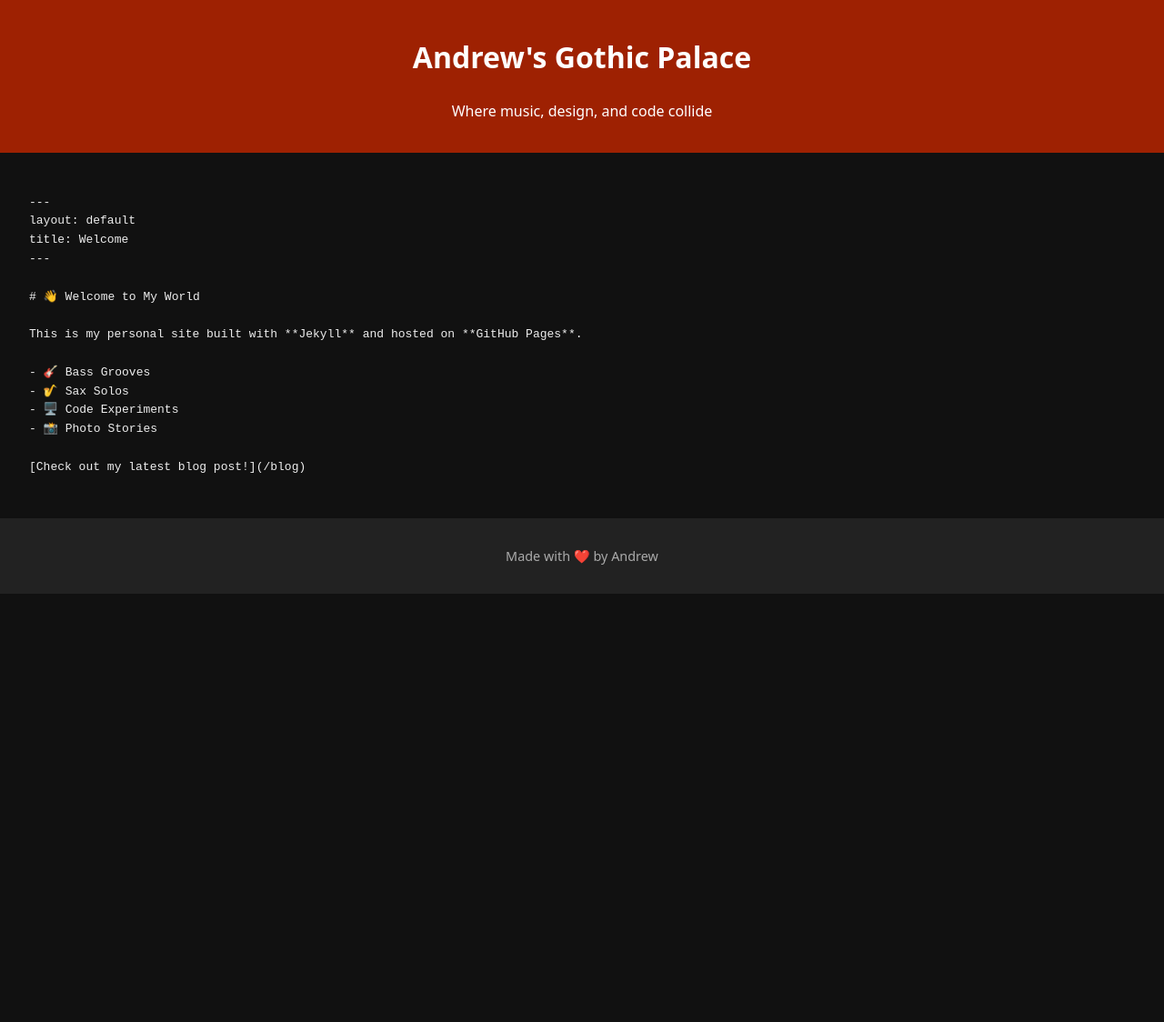
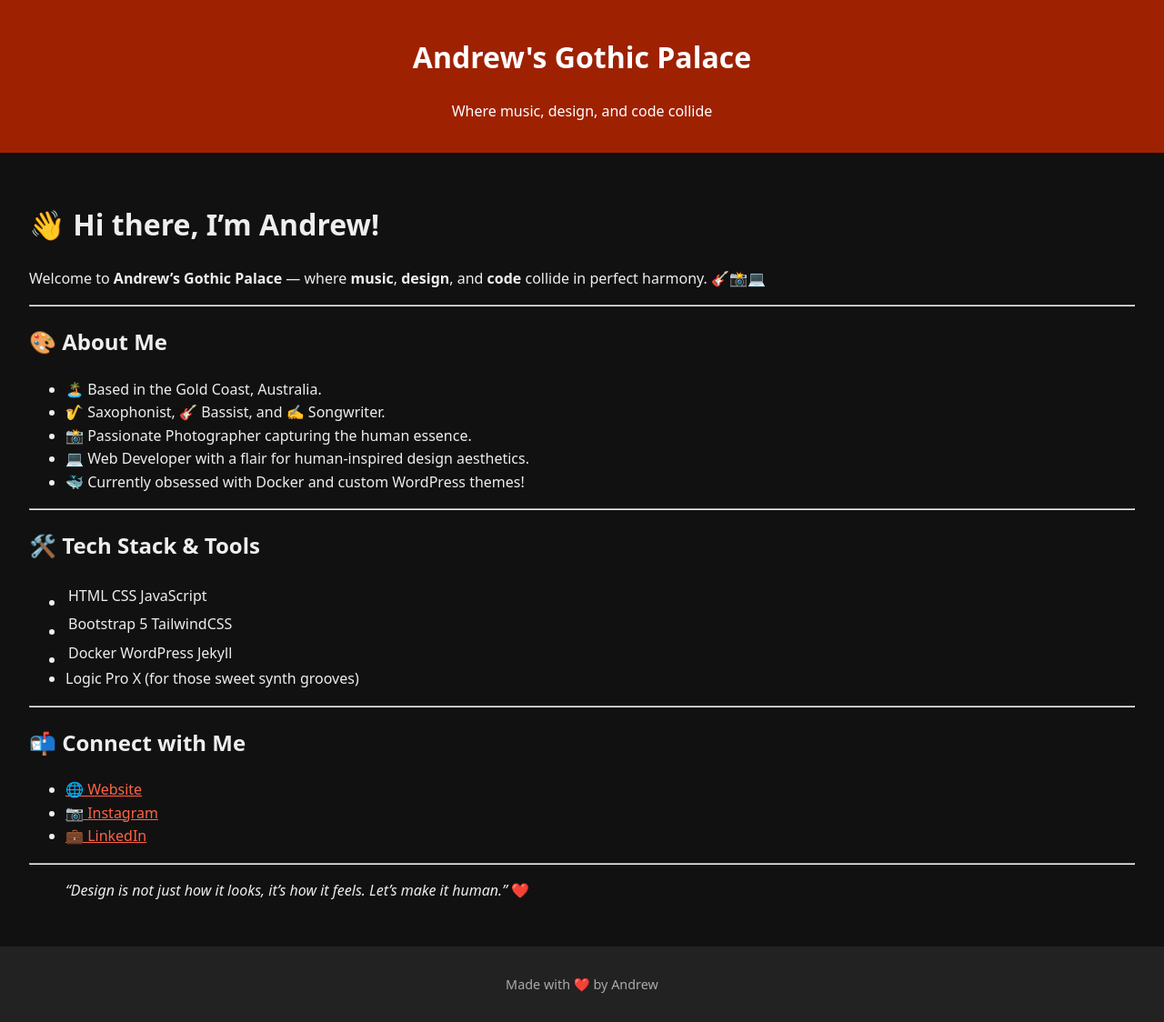
Before and after one commit to deeps951/github-pages-demo, a Jekyll site: the page built from index.md, in a window 1280 px wide. Shown: the whole page at 91% size. Built offline with Jekyll 4.4.1, drawn with Linux system fonts in a browser that asks for light colours; our own code applies the rules of GitHub Pages for plain Markdown files; before the commit the page ends 900 px from its top, so only the background shows below that.

Commit message:
Update index.md
unga!

````diff
--- a/index.md
+++ b/index.md
@@ -1,17 +1,35 @@
-```markdown
 ---
-layout: default
 title: Welcome
 ---
 
-# 👋 Welcome to My World
+# 👋 Hi there, I'm Andrew!
 
-This is my personal site built with **Jekyll** and hosted on **GitHub Pages**.
+Welcome to **Andrew's Gothic Palace** — where **music**, **design**, and **code** collide in perfect harmony. 🎸📸💻
 
-- 🎸 Bass Grooves
-- 🎷 Sax Solos
-- 🖥️ Code Experiments
-- 📸 Photo Stories
+---
 
-[Check out my latest blog post!](/blog)
-```
+## 🎨 About Me
+- 🏝️ Based in the Gold Coast, Australia.
+- 🎷 Saxophonist, 🎸 Bassist, and ✍️ Songwriter.
+- 📸 Passionate Photographer capturing the human essence.
+- 💻 Web Developer with a flair for human-inspired design aesthetics.
+- 🐳 Currently obsessed with Docker and custom WordPress themes!
+
+---
+
+## 🛠️ Tech Stack & Tools
+- HTML | CSS | JavaScript
+- Bootstrap 5 | TailwindCSS
+- Docker | WordPress | Jekyll
+- Logic Pro X (for those sweet synth grooves)
+
+---
+
+## 📬 Connect with Me
+- [🌐 Website](https://yourwebsite.com)
+- [📷 Instagram](https://instagram.com/yourhandle)
+- [💼 LinkedIn](https://linkedin.com/in/yourhandle)
+
+---
+
+> *“Design is not just how it looks, it’s how it feels. Let’s make it human.”* ❤️
````
